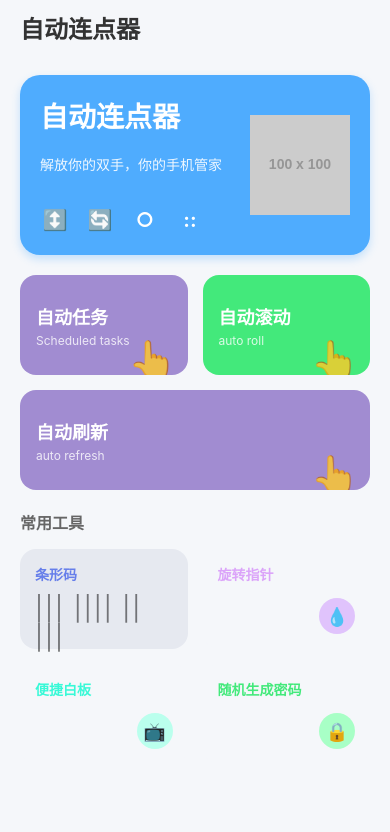
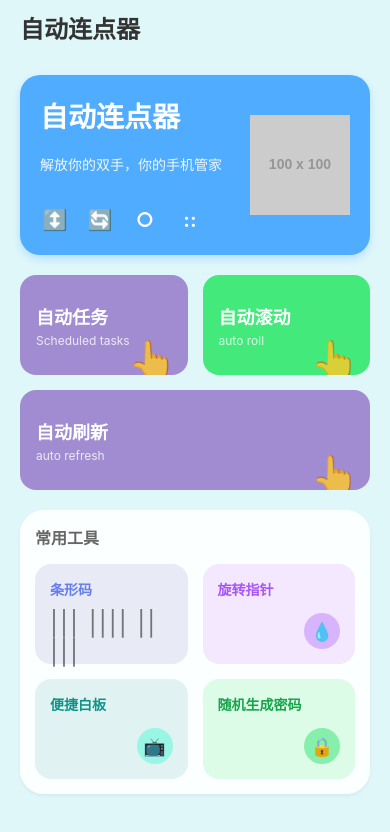
Before and after one commit to lihaichao110/baihu, a React Native app: screen / in a window 390 px wide. Shown: the top 832 px of the page. Built offline with nearby package versions, Linux system fonts and the light colour scheme.

Commit message:
feat: 主页面样式布局搭建

```diff
--- a/src/components/ToolGrid.tsx
+++ b/src/components/ToolGrid.tsx
@@ -6,19 +6,23 @@ import {
   TouchableOpacity,
   Dimensions,
 } from 'react-native';
-import { colors } from '../theme/colors';
 
 const { width: SCREEN_WIDTH } = Dimensions.get('window');
 const GAP = 15;
-const PADDING = 20;
-const ITEM_WIDTH = (SCREEN_WIDTH - PADDING * 2 - GAP) / 2;
+const OUTER_MARGIN = 20;
+const INNER_PADDING = 15;
+// Calculate item width based on available space inside the card
+// Screen Width - Outer Margins (20*2) - Inner Padding (15*2) - Gap (15)
+const ITEM_WIDTH =
+  (SCREEN_WIDTH - OUTER_MARGIN * 2 - INNER_PADDING * 2 - GAP) / 2;
 
 interface ToolItemProps {
   title: string;
-  icon: string; // Emoji for now
+  icon: string;
   color: string;
   iconBgColor?: string;
-  isBarcode?: boolean; // Special styling for the barcode one
+  isBarcode?: boolean;
+  cardBackground?: string;
 }
 
 const ToolItem = ({
@@ -27,12 +31,17 @@ const ToolItem = ({
   color,
   iconBgColor,
   isBarcode,
+  cardBackground,
 }: ToolItemProps) => {
   return (
     <TouchableOpacity
+      activeOpacity={0.9}
       style={[
         styles.card,
-        { backgroundColor: isBarcode ? '#E6E9F0' : '#F5F7FA' },
+        {
+          backgroundColor:
+            cardBackground || (isBarcode ? '#E6E9F0' : '#F5F7FA'),
+        },
       ]}
     >
       <View style={styles.cardContent}>
@@ -62,24 +71,33 @@ export const ToolGrid = () => {
       <Text style={styles.sectionTitle}>常用工具</Text>
 
       <View style={styles.grid}>
-        <ToolItem title="条形码" icon="" color="#667eea" isBarcode={true} />
+        <ToolItem
+          title="条形码"
+          icon=""
+          color="#667eea"
+          isBarcode={true}
+          cardBackground="#E8EAF6"
+        />
         <ToolItem
           title="旋转指针"
           icon="💧"
-          color="#dba4f9"
-          iconBgColor="#e0c3fc"
+          color="#a855f7" // Darker purple text
+          iconBgColor="#d8b4fe" // Lighter purple icon bg
+          cardBackground="#F3E8FF" // Light purple card bg
         />
         <ToolItem
           title="便捷白板"
           icon="📺"
-          color="#38f9d7"
-          iconBgColor="#baffed"
+          color="#0d9488" // Teal text
+          iconBgColor="#99f6e4" // Light teal icon bg
+          cardBackground="#E0F2F1" // Light teal card bg
         />
         <ToolItem
           title="随机生成密码"
           icon="🔒"
-          color="#43e97b"
-          iconBgColor="#a8ffc6"
+          color="#16a34a" // Green text
+          iconBgColor="#86efac" // Light green icon bg
+          cardBackground="#DCFCE7" // Light green card bg
         />
       </View>
     </View>
@@ -88,9 +106,20 @@ export const ToolGrid = () => {
 
 const styles = StyleSheet.create({
   container: {
-    paddingHorizontal: 20,
+    marginHorizontal: OUTER_MARGIN,
     marginTop: 20,
     marginBottom: 40,
+    backgroundColor: 'rgba(255, 255, 255, 0.9)', // Slight transparency for glass feel
+    borderRadius: 24,
+    padding: INNER_PADDING,
+    shadowColor: '#000',
+    shadowOffset: {
+      width: 0,
+      height: 2,
+    },
+    shadowOpacity: 0.05,
+    shadowRadius: 3.84,
+    elevation: 2,
   },
   sectionTitle: {
     fontSize: 16,
--- a/src/theme/colors.ts
+++ b/src/theme/colors.ts
@@ -1,5 +1,5 @@
 export const colors = {
-  background: '#F5F7FA', // Light grey/blue background
+  background: '#E0F7FA', // Updated to Light Cyan to match the fresh look
   text: {
     primary: '#333333',
     secondary: '#666666',
```
Also changed, not shown: 2 other files (tests, documents, lock files or other folders).
